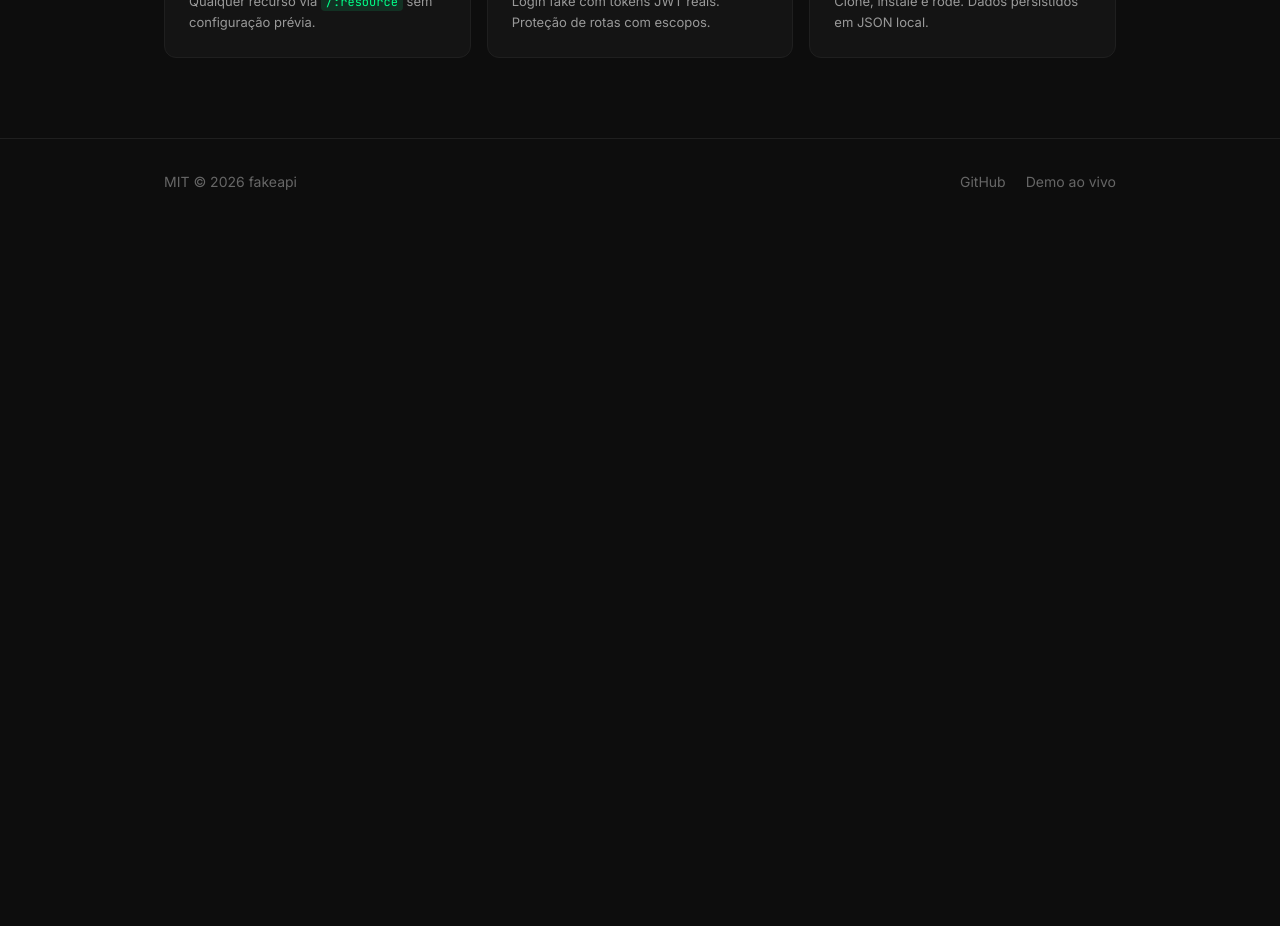
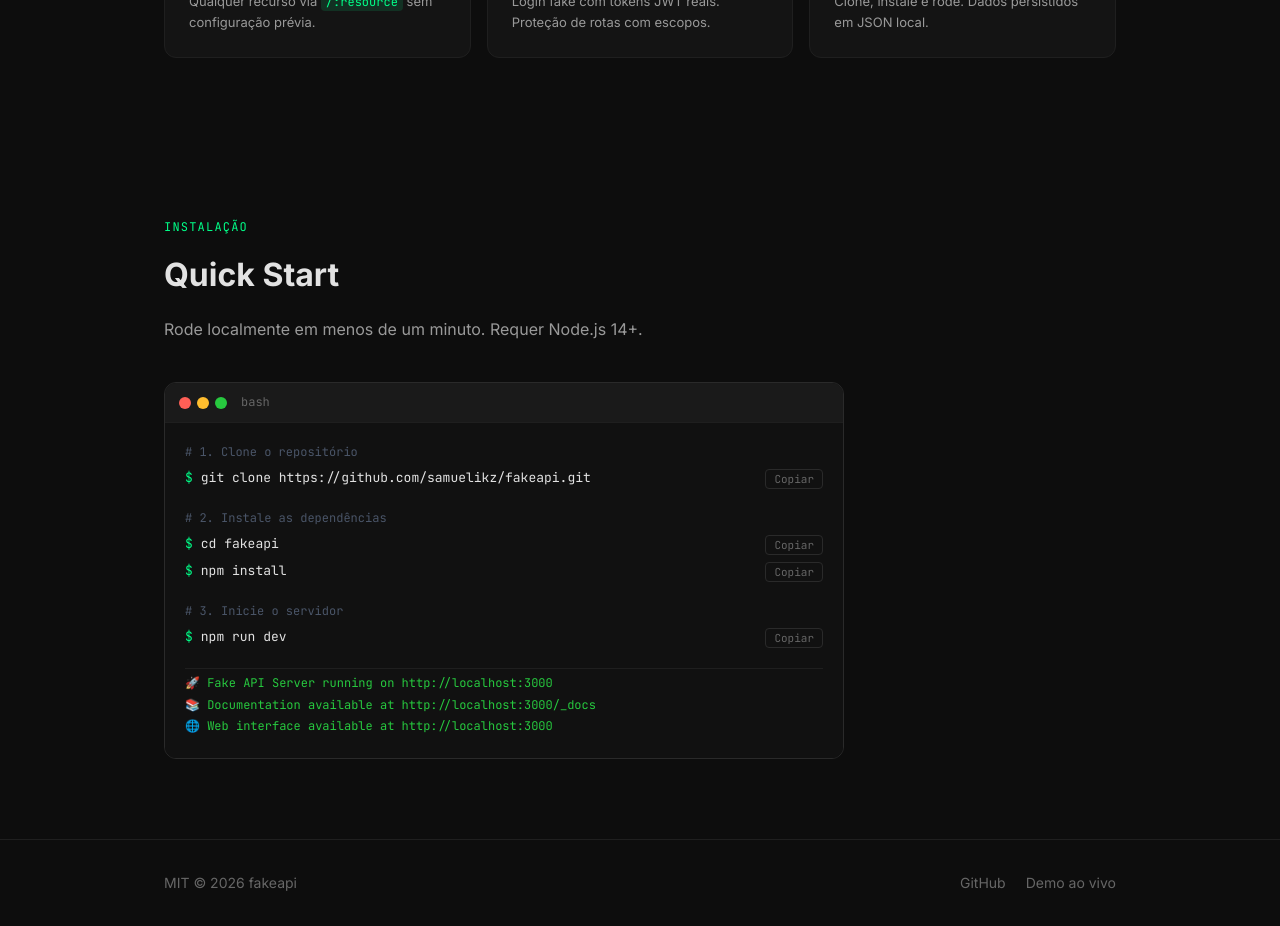
Before and after one commit to samuelikz/fakeapi, a Vue app in the folder frontend/: page / in a window 1280 px wide. Shown: the part 660-1586 px from the top of the page. Before the commit the page ends 886 px from the top, so only its background shows below. Built offline with nearby package versions, Linux system fonts and the light colour scheme.

Commit message:
feat(frontend): implement QuickStart terminal with copy-per-line

```diff
--- a/frontend/src/components/QuickStart.vue
+++ b/frontend/src/components/QuickStart.vue
@@ -1 +1,169 @@
-<template><section></section></template>
+<template>
+  <section class="section" id="quickstart">
+    <div class="container">
+      <p class="section__label">instalação</p>
+      <h2 class="section__title">Quick Start</h2>
+      <p class="section__desc">
+        Rode localmente em menos de um minuto. Requer Node.js 14+.
+      </p>
+
+      <div class="terminal">
+        <div class="terminal__bar">
+          <span class="dot dot--red"></span>
+          <span class="dot dot--yellow"></span>
+          <span class="dot dot--green"></span>
+          <span class="terminal__title">bash</span>
+        </div>
+        <div class="terminal__body">
+          <div v-for="(step, i) in steps" :key="i" class="terminal__step">
+            <span class="terminal__comment"># {{ step.comment }}</span>
+            <div v-for="(line, j) in step.lines" :key="j" class="terminal__line">
+              <span class="terminal__prompt">$</span>
+              <span class="terminal__cmd">{{ line }}</span>
+              <button
+                class="terminal__copy"
+                @click="copy(line, i + '-' + j)"
+                :aria-label="'Copiar: ' + line"
+              >
+                {{ copied === i + '-' + j ? 'Copiado!' : 'Copiar' }}
+              </button>
+            </div>
+          </div>
+          <div class="terminal__output">
+            <span class="terminal__green">🚀 Fake API Server running on http://localhost:3000</span><br />
+            <span class="terminal__green">📚 Documentation available at http://localhost:3000/_docs</span><br />
+            <span class="terminal__green">🌐 Web interface available at http://localhost:3000</span>
+          </div>
+        </div>
+      </div>
+    </div>
+  </section>
+</template>
+
+<script setup>
+import { ref } from 'vue'
+
+const copied = ref(null)
+
+const steps = [
+  {
+    comment: '1. Clone o repositório',
+    lines: ['git clone https://github.com/samuelikz/fakeapi.git']
+  },
+  {
+    comment: '2. Instale as dependências',
+    lines: ['cd fakeapi', 'npm install']
+  },
+  {
+    comment: '3. Inicie o servidor',
+    lines: ['npm run dev']
+  }
+]
+
+function copy(text, id) {
+  navigator.clipboard.writeText(text).then(() => {
+    copied.value = id
+    setTimeout(() => { copied.value = null }, 1500)
+  })
+}
+</script>
+
+<style scoped>
+.terminal {
+  border-radius: var(--radius-lg);
+  border: 1px solid var(--border-bright);
+  overflow: hidden;
+  font-family: var(--font-mono);
+  font-size: 13px;
+  max-width: 680px;
+}
+
+.terminal__bar {
+  background: #1a1a1a;
+  border-bottom: 1px solid var(--border);
+  padding: 10px 14px;
+  display: flex;
+  align-items: center;
+  gap: 6px;
+}
+
+.dot {
+  width: 12px;
+  height: 12px;
+  border-radius: 50%;
+}
+.dot--red    { background: #ff5f56; }
+.dot--yellow { background: #ffbd2e; }
+.dot--green  { background: #27c93f; }
+
+.terminal__title {
+  margin-left: 8px;
+  font-size: 12px;
+  color: var(--text-muted);
+}
+
+.terminal__body {
+  background: #111;
+  padding: 20px;
+  display: flex;
+  flex-direction: column;
+  gap: 20px;
+}
+
+.terminal__step {
+  display: flex;
+  flex-direction: column;
+  gap: 6px;
+}
+
+.terminal__comment {
+  color: #4a5568;
+  font-size: 12px;
+}
+
+.terminal__line {
+  display: flex;
+  align-items: center;
+  gap: 8px;
+}
+
+.terminal__prompt {
+  color: var(--green);
+  user-select: none;
+}
+
+.terminal__cmd {
+  color: var(--text);
+  flex: 1;
+}
+
+.terminal__copy {
+  background: transparent;
+  border: 1px solid var(--border-bright);
+  color: var(--text-muted);
+  font-family: var(--font-mono);
+  font-size: 11px;
+  padding: 2px 8px;
+  border-radius: 4px;
+  cursor: pointer;
+  transition: color 0.15s, border-color 0.15s;
+  white-space: nowrap;
+}
+
+.terminal__copy:hover {
+  color: var(--text);
+  border-color: var(--green);
+}
+
+.terminal__output {
+  color: var(--text-muted);
+  font-size: 12px;
+  line-height: 1.8;
+  padding-top: 4px;
+  border-top: 1px solid var(--border);
+}
+
+.terminal__green {
+  color: #27c93f;
+}
+</style>
```
